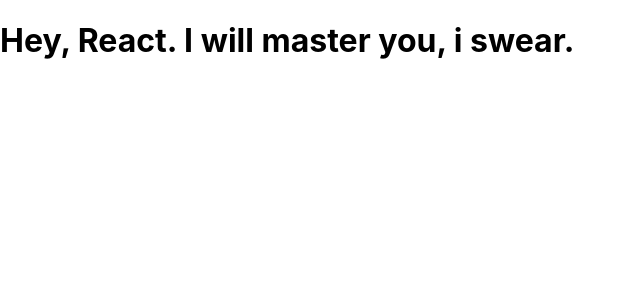
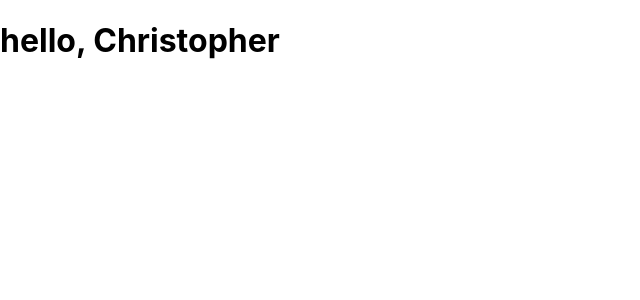
Before and after one commit to mambachristophersteven/react-beginning, a React (Create React App) app: page / in a window 1280 px wide. Shown: the top 300 px of the page, without its empty margins (0-640 px from the left). Built offline with nearby package versions, Linux system fonts and the light colour scheme.

Commit message:
understanding props are like html attributes

```diff
--- a/src/App.js
+++ b/src/App.js
@@ -3,7 +3,7 @@
 function App() {
   return (
     <div className="app">
-      <Header/>
+      <Header word='hello'/>
     </div>
   );
 }
--- a/src/Components/Header/Header.jsx
+++ b/src/Components/Header/Header.jsx
@@ -1,10 +1,10 @@
 import React from 'react'
 
-const Header = () => {
-    const title = "Hey, React. I will master you, i swear."
+const Header = (props) => {
+    const title = "Christopher"
   return (
     <div>
-        <h1>{title}</h1>
+        <h1>{props.word}, {title}</h1>
     </div>
   )
 }
```
